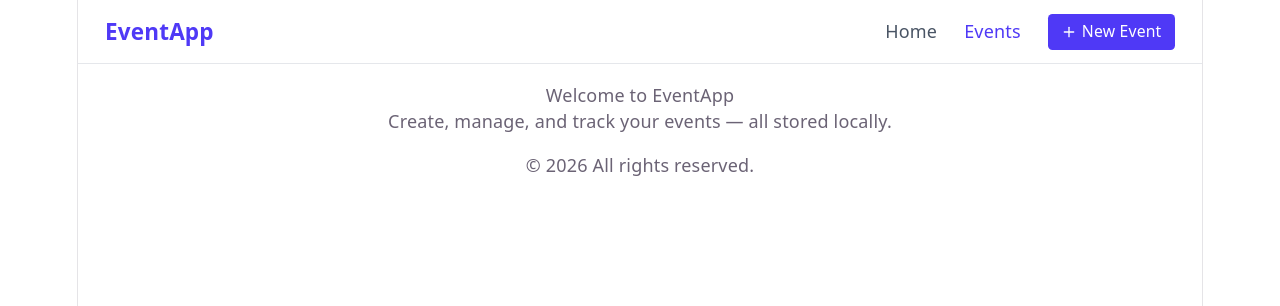
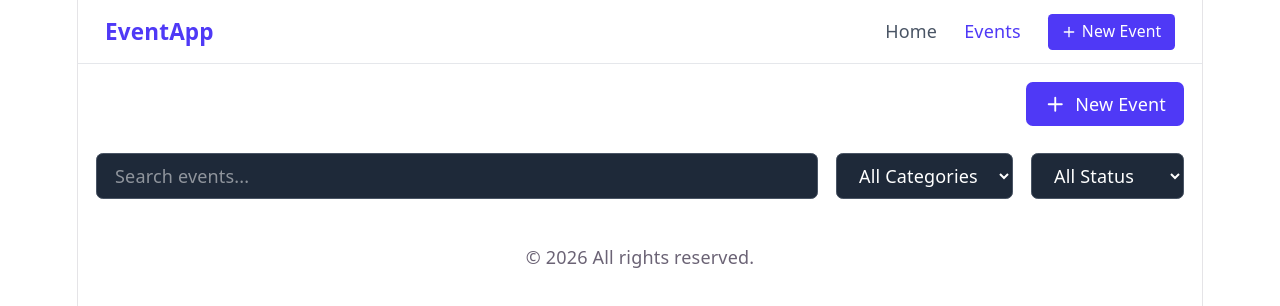
Before and after one commit to ultimatefaloe/ao_event_app, a React (Vite) app: page /events in a window 1280 px wide. Shown: the top 306 px of the page. Built offline with nearby package versions, Linux system fonts and the light colour scheme.

Commit message:
class6: event page, adding input onChange handler, and form to submit flter input

```diff
--- a/src/components/StatCard.jsx
+++ b/src/components/ui/StatCard.jsx
@@ -4,7 +4,7 @@ const StatCard = ({ title, value, color = "blue" }) => {
 
   return (
     <div
-      className={`bg-indigo-500/20 border border-indigo-500/60 p-4 rounded-md`}
+      className="bg-indigo-500/20 border border-indigo-500/60 p-4 rounded-md"
     >
       <h3
         className={`text-4xl font-bold ${color === "blue" ? "text-blue-500" : color === "gray" ? "text-gray-500" : "text-green-500"}`}
--- a/src/pages/Events.jsx
+++ b/src/pages/Events.jsx
@@ -1,13 +1,83 @@
-import React from "react";
+import React, { useState } from "react";
 import { Link } from "react-router";
+import Button from "../components/ui/Button";
+import { Plus } from "lucide-react";
 
 const Events = () => {
+  const [filter, setFilter] = useState({
+    searchTerm: "",
+    category: "",
+    status: "",
+  });
+
+  const handleFilterChange = (e) => {
+    const { name, value } = e.target;
+    setFilter((prev) => ({
+      ...prev,
+      [name]: value,
+    }));
+  };
+
+  const onSubmit = (e) => {
+    e.preventDefault();
+    // Handle form submission logic here
+    console.log("Filter submitted:", filter);
+  };
+
+  const routeToNewEvent = () => {
+    // import useNavigate from react-router and use it to navigate to the new event page
+  };
+
   return (
     <div className="p-4">
-      <div>
-        <h1>Welcome to EventApp</h1>
-        <p>Create, manage, and track your events — all stored locally.</p>
+      {/* header */}
+      <div className="flex justify-between items-center">
+        <h1 className="text-xl md:text-2xl font-bold text-white">All Events</h1>
+        <Button onClick={routeToNewEvent}>
+          <Plus className="w-5 h-5" /> New Event
+        </Button>
       </div>
+
+      {/* filter section */}
+      <form
+        onSubmit={onSubmit}
+        method="GET"
+        action=""
+        className="flex items-center gap-4 my-6"
+      >
+        <input
+          type="search"
+          name="searchTerm"
+          id="searchTerm"
+          placeholder="Search events..."
+          onChange={handleFilterChange}
+          className="flex-1 bg-gray-800 text-white border border-gray-600 rounded-md py-2 px-4 focus:outline-none focus:ring-2 focus:ring-blue-500"
+        />
+        <select
+          name="category"
+          id="category"
+          onChange={handleFilterChange}
+          className="bg-gray-800 text-white border border-gray-600 rounded-md py-2 px-4 focus:outline-none focus:ring-2 focus:ring-blue-500"
+        >
+          <option value="">All Categories</option>
+          <option value="work">WorkSpace</option>
+          <option value="conference">Conference</option>
+          <option value="meetup">Meetup</option>
+          <option value="webinar">Webinar</option>
+          <option value="others">others</option>
+        </select>
+
+        <select
+          name="status"
+          id="status"
+          onChange={handleFilterChange}
+          className="bg-gray-800 text-white border border-gray-600 rounded-md py-2 px-4 focus:outline-none focus:ring-2 focus:ring-blue-500"
+        >
+          <option value="">All Status</option>
+          <option value="upcoming">Upcoming</option>
+          <option value="completed">Completed</option>
+        </select>
+      </form>
     </div>
   );
 };
--- a/src/pages/Home.jsx
+++ b/src/pages/Home.jsx
@@ -1,8 +1,8 @@
 import React from "react";
 import Button from "../components/ui/Button";
-import StatCard from "../components/StatCard";
-import { useNavigate } from "react-router";
-import { Plus } from "lucide-react";
+import StatCard from "../components/ui/StatCard";
+import { Link, useNavigate } from "react-router";
+import { Plus, ArrowRight } from "lucide-react";
 
 const stats = [
   {
@@ -50,6 +50,14 @@ const Home = () => {
           />
         ))}
       </div>
+      <div className="flex justify-center items-center mt-4">
+        <Link
+          to="/events"
+          className="flex items-center gap-3 text-indigo-500 hover:text-indigo-400 hover:underline"
+        >
+          Browser all events <ArrowRight className="w-5 h-5" />
+        </Link>
+      </div>
     </div>
   );
 };
```
